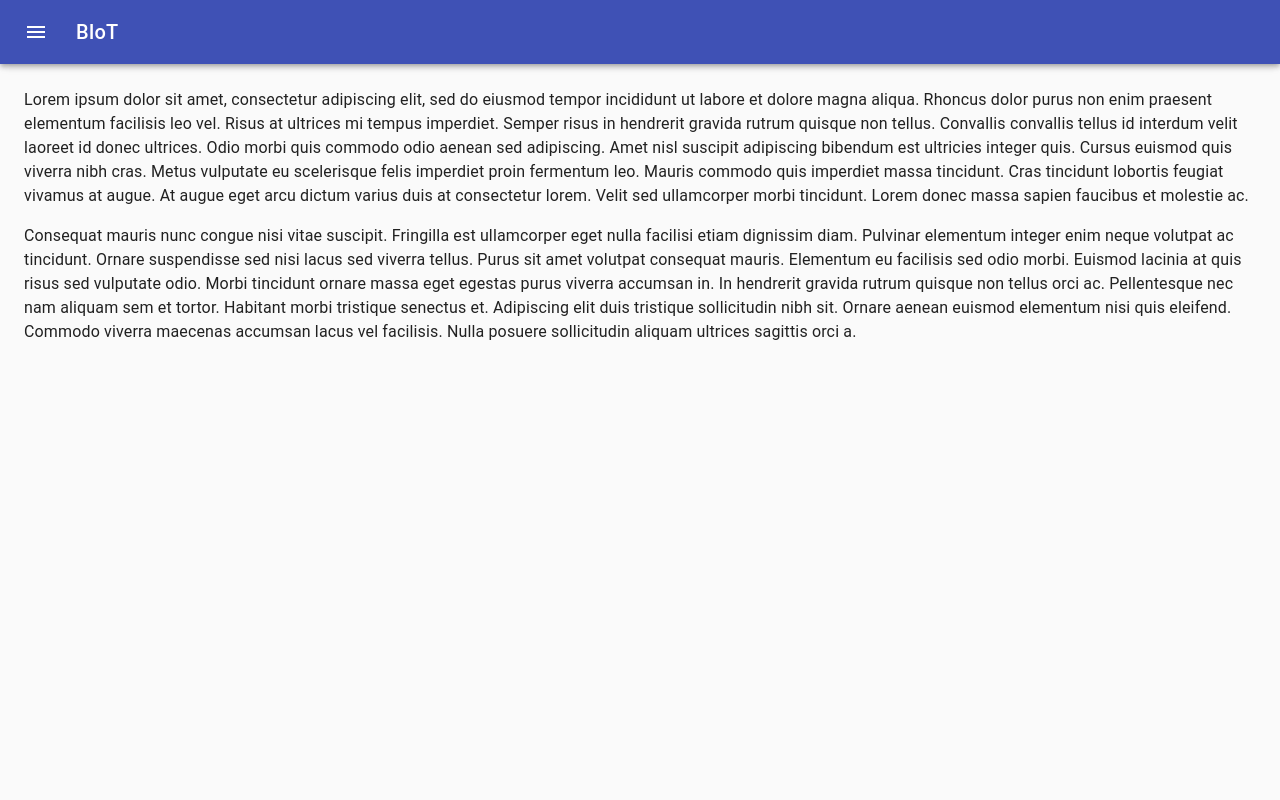
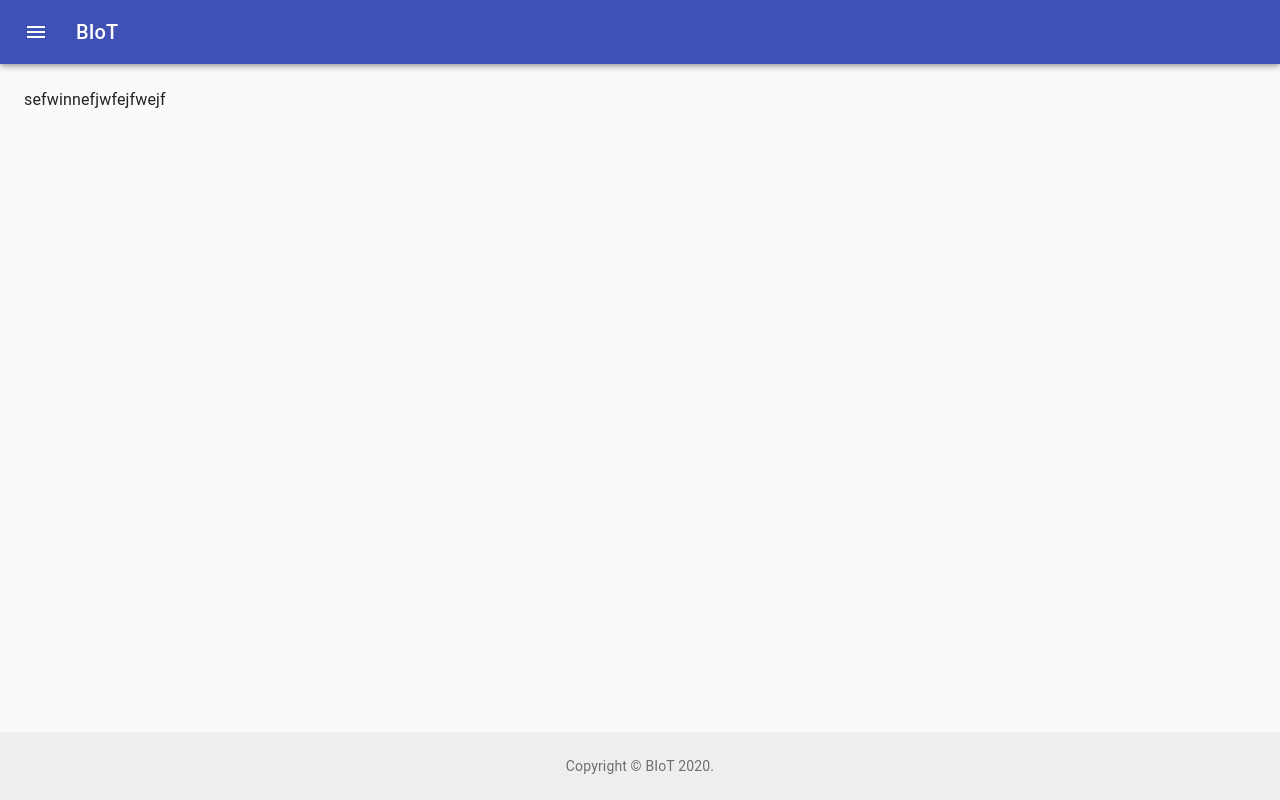
Before and after one commit to B-IoT/biot-dashboard, a React (Create React App) app: page / in a window 1280 px wide. Built offline with nearby package versions, Linux system fonts and the light colour scheme; the HTML template or start-up script is replaced by a standard one.

Commit message:
Reorganize layout and add footer

```diff
--- a/src/components/MenuDrawer.js
+++ b/src/components/MenuDrawer.js
@@ -13,6 +13,8 @@ import InboxIcon from '@material-ui/icons/MoveToInbox';
 import MailIcon from '@material-ui/icons/Mail';
 
 import { drawerWidth } from '../utils/constants';
+
+// TODO add prop types
 
 const useStyles = makeStyles((theme) => ({
   drawer: {
--- a/src/components/TopBar.js
+++ b/src/components/TopBar.js
@@ -8,6 +8,8 @@ import IconButton from '@material-ui/core/IconButton';
 import MenuIcon from '@material-ui/icons/Menu';
 
 import { drawerWidth } from '../utils/constants';
+
+// TODO add prop types
 
 const useStyles = makeStyles((theme) => ({
   menuButton: {
--- a/src/pages/HomePage.js
+++ b/src/pages/HomePage.js
@@ -1,95 +1,7 @@
+import { Typography } from '@material-ui/core';
 import React, { useState } from 'react';
-import clsx from 'clsx';
-import { makeStyles } from '@material-ui/core/styles';
-import Typography from '@material-ui/core/Typography';
-
-import MenuDrawer from '../components/MenuDrawer';
-import TopBar from '../components/TopBar';
-
-import { drawerWidth } from '../utils/constants';
-
-const useStyles = makeStyles((theme) => ({
-  root: {
-    display: 'flex',
-  },
-  drawerHeader: {
-    display: 'flex',
-    alignItems: 'center',
-    padding: theme.spacing(0, 1),
-    // necessary for content to be below app bar
-    ...theme.mixins.toolbar,
-    justifyContent: 'flex-end',
-  },
-  content: {
-    flexGrow: 1,
-    padding: theme.spacing(3),
-    transition: theme.transitions.create('margin', {
-      easing: theme.transitions.easing.sharp,
-      duration: theme.transitions.duration.leavingScreen,
-    }),
-    marginLeft: -drawerWidth,
-  },
-  contentShift: {
-    transition: theme.transitions.create('margin', {
-      easing: theme.transitions.easing.easeOut,
-      duration: theme.transitions.duration.enteringScreen,
-    }),
-    marginLeft: 0,
-  },
-}));
 
 export default function HomePage() {
-  const classes = useStyles();
-  const [open, setOpen] = useState(false);
 
-  const handleDrawerOpen = () => {
-    setOpen(true);
-  };
-
-  const handleDrawerClose = () => {
-    setOpen(false);
-  };
-
-  return (
-    <div className={classes.root}>
-      <TopBar isMenuDrawerOpen={open} onMenuButtonClick={handleDrawerOpen} />
-      <MenuDrawer isOpen={open} handleDrawerClose={handleDrawerClose} />
-      <main
-        className={clsx(classes.content, {
-          [classes.contentShift]: open,
-        })}
-      >
-        <div className={classes.drawerHeader} />
-        <Typography paragraph>
-          Lorem ipsum dolor sit amet, consectetur adipiscing elit, sed do
-          eiusmod tempor incididunt ut labore et dolore magna aliqua. Rhoncus
-          dolor purus non enim praesent elementum facilisis leo vel. Risus at
-          ultrices mi tempus imperdiet. Semper risus in hendrerit gravida rutrum
-          quisque non tellus. Convallis convallis tellus id interdum velit
-          laoreet id donec ultrices. Odio morbi quis commodo odio aenean sed
-          adipiscing. Amet nisl suscipit adipiscing bibendum est ultricies
-          integer quis. Cursus euismod quis viverra nibh cras. Metus vulputate
-          eu scelerisque felis imperdiet proin fermentum leo. Mauris commodo
-          quis imperdiet massa tincidunt. Cras tincidunt lobortis feugiat
-          vivamus at augue. At augue eget arcu dictum varius duis at consectetur
-          lorem. Velit sed ullamcorper morbi tincidunt. Lorem donec massa sapien
-          faucibus et molestie ac.
-        </Typography>
-        <Typography paragraph>
-          Consequat mauris nunc congue nisi vitae suscipit. Fringilla est
-          ullamcorper eget nulla facilisi etiam dignissim diam. Pulvinar
-          elementum integer enim neque volutpat ac tincidunt. Ornare suspendisse
-          sed nisi lacus sed viverra tellus. Purus sit amet volutpat consequat
-          mauris. Elementum eu facilisis sed odio morbi. Euismod lacinia at quis
-          risus sed vulputate odio. Morbi tincidunt ornare massa eget egestas
-          purus viverra accumsan in. In hendrerit gravida rutrum quisque non
-          tellus orci ac. Pellentesque nec nam aliquam sem et tortor. Habitant
-          morbi tristique senectus et. Adipiscing elit duis tristique
-          sollicitudin nibh sit. Ornare aenean euismod elementum nisi quis
-          eleifend. Commodo viverra maecenas accumsan lacus vel facilisis. Nulla
-          posuere sollicitudin aliquam ultrices sagittis orci a.
-        </Typography>
-      </main>
-    </div>
-  );
+  return (<Typography >sefwinnefjwfejfwejf</Typography>);
 }
--- a/src/pages/index.js
+++ b/src/pages/index.js
@@ -1,11 +1,94 @@
-import React from 'react';
+import React, { useState } from 'react';
 import { Switch, Route } from 'react-router-dom';
+import clsx from 'clsx';
+import { makeStyles } from '@material-ui/core/styles';
+import Typography from '@material-ui/core/Typography';
+import Link from '@material-ui/core/Link';
+
+import MenuDrawer from '../components/MenuDrawer';
+import TopBar from '../components/TopBar';
+
 import ItemsPage from './ItemsPage';
 import HomePage from './HomePage';
 import MapPage from './MapPage';
 
-export default function MainSwitch(props) {
+import { drawerWidth } from '../utils/constants';
+
+const useStyles = makeStyles((theme) => ({
+  root: {
+    display: 'flex',
+    flexDirection: 'column',
+    minHeight: '100vh',
+  },
+  drawerHeader: {
+    display: 'flex',
+    alignItems: 'center',
+    padding: theme.spacing(0, 1),
+    // necessary for content to be below app bar
+    ...theme.mixins.toolbar,
+    justifyContent: 'flex-end',
+  },
+  content: {
+    flexGrow: 1,
+    padding: theme.spacing(3),
+    transition: theme.transitions.create('margin', {
+      easing: theme.transitions.easing.sharp,
+      duration: theme.transitions.duration.leavingScreen,
+    }),
+    marginLeft: 0,
+  },
+  contentShift: {
+    transition: theme.transitions.create('margin', {
+      easing: theme.transitions.easing.easeOut,
+      duration: theme.transitions.duration.enteringScreen,
+    }),
+    marginLeft: drawerWidth,
+  },
+  footer: {
+    padding: theme.spacing(3, 2),
+    marginTop: 'auto',
+    backgroundColor:
+      theme.palette.type === 'light'
+        ? theme.palette.grey[200]
+        : theme.palette.grey[800],
+  },
+}));
+
+function Copyright() {
   return (
+    <Typography variant="body2" color="textSecondary" align="center">
+      {'Copyright © '}
+      <Link color="inherit" href="https://biot2.webflow.io">
+        BIoT
+      </Link>{' '}
+      {new Date().getFullYear()}
+      {'.'}
+    </Typography>
+  );
+}
+
+export default function MainSwitch() {
+  const classes = useStyles();
+  const [open, setOpen] = useState(false);
+
+  const handleDrawerOpen = () => {
+    setOpen(true);
+  };
+
+  const handleDrawerClose = () => {
+    setOpen(false);
+  };
+
+  return (
+    <div className={classes.root}>
+      <TopBar isMenuDrawerOpen={open} onMenuButtonClick={handleDrawerOpen} />
+      <MenuDrawer isOpen={open} handleDrawerClose={handleDrawerClose} />
+      <main
+        className={clsx(classes.content, {
+          [classes.contentShift]: open,
+        })}
+      >
+        <div className={classes.drawerHeader} />
         <Switch>
           <Route path="/items">
             <ItemsPage />
@@ -19,5 +102,10 @@ export default function MainSwitch(props) {
             <HomePage />
           </Route>
         </Switch>
+      </main>
+      <footer className={classes.footer}>
+        <Copyright />
+      </footer>
+    </div>
   );
 }
```
Lines whose indentation alone changed are shown as unchanged.
